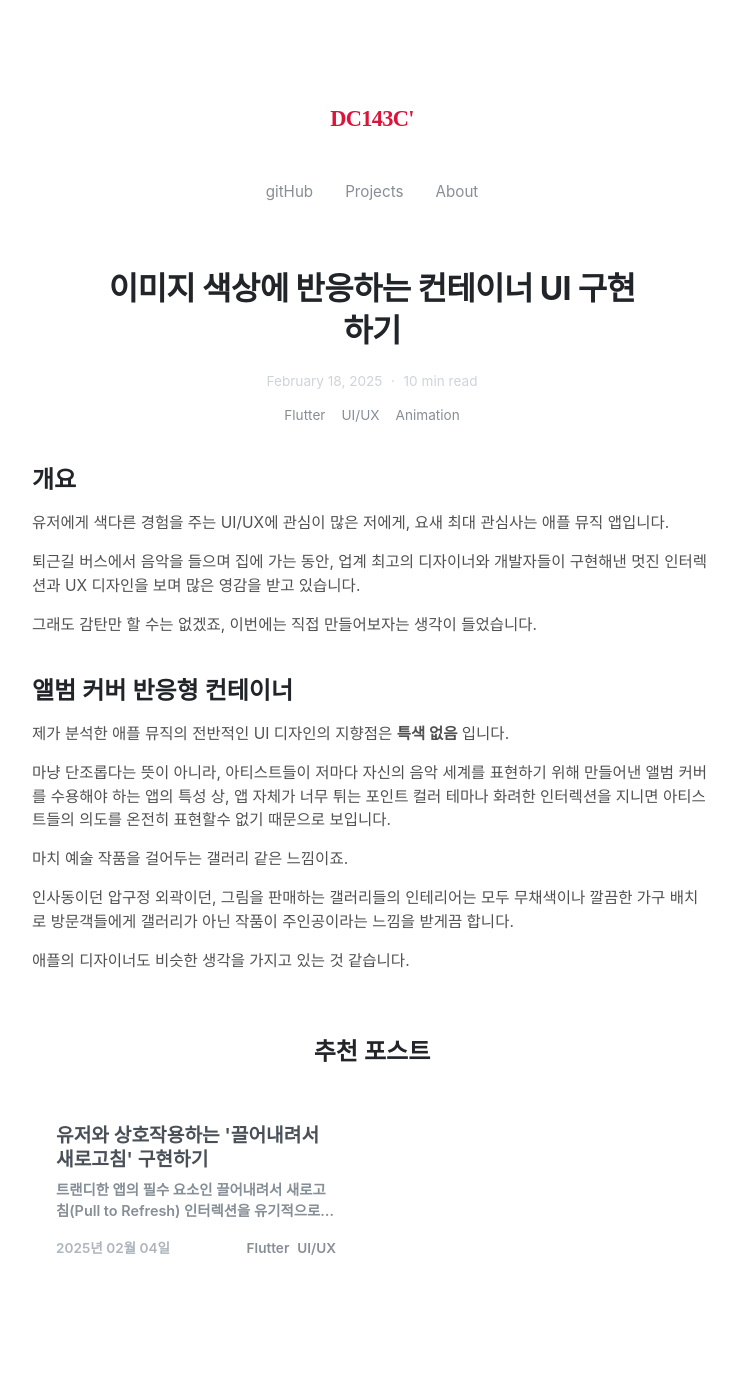
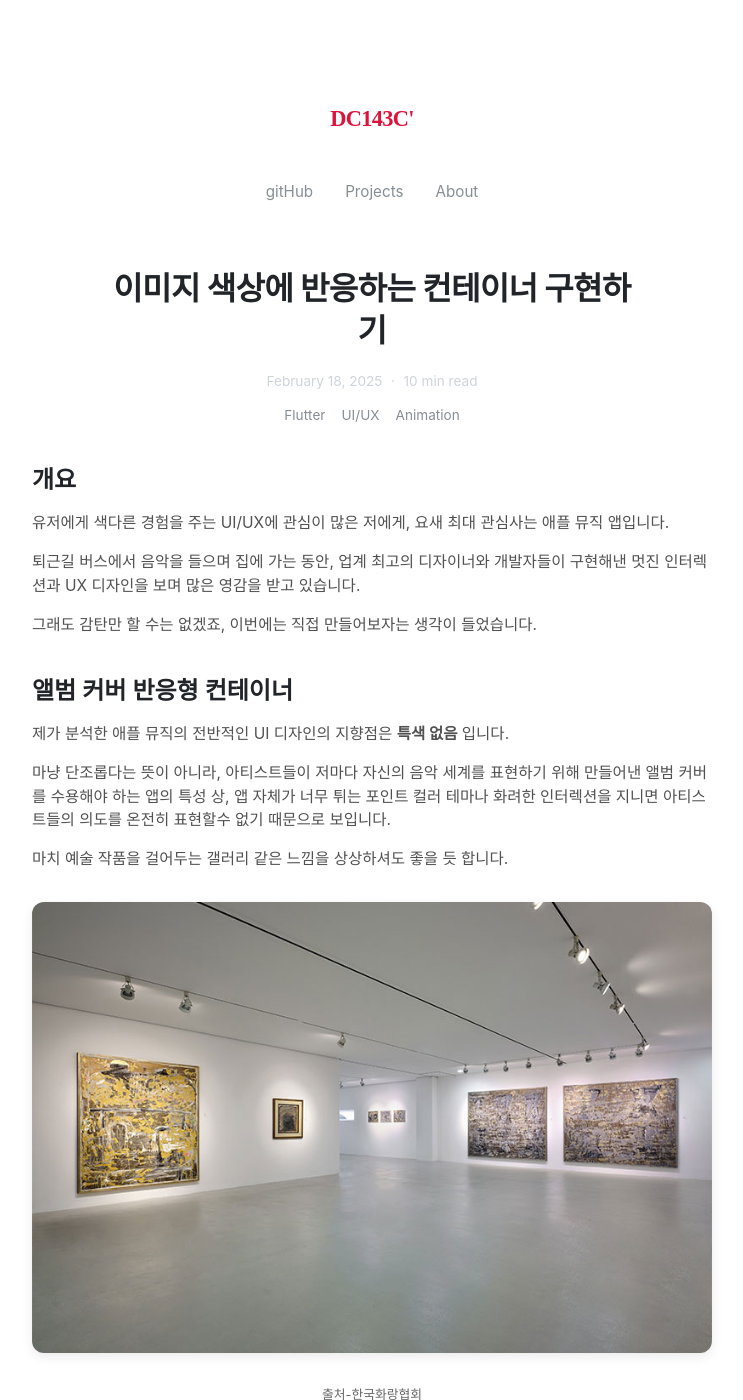
Before and after one commit to dc143cDev/dc143cDev.github.io, a Jekyll site: the page built from _posts/2025-02-18-color-responsible-splash.md, in a window 1280 px wide and 1400 px high. Shown: the whole window, without its empty margins (268-1011 px from the left). Built offline with Jekyll 4.4.1, drawn with Linux system fonts in a browser that asks for light colours; some web fonts are replaced; some of the changed text lies outside the part shown.

Commit message:
ㅔㅐㄴㅅ

```diff
--- a/_posts/2025-02-18-color-responsible-splash.md
+++ b/_posts/2025-02-18-color-responsible-splash.md
@@ -1,6 +1,6 @@
 ---
 layout: post
-title: "이미지 색상에 반응하는 컨테이너 UI 구현하기"
+title: "이미지 색상에 반응하는 컨테이너 구현하기"
 date: 2025-02-18
 tags: [Flutter, UI/UX, Animation]
 read_time: 10
@@ -21,8 +21,21 @@
 
 마냥 단조롭다는 뜻이 아니라, 아티스트들이 저마다 자신의 음악 세계를 표현하기 위해 만들어낸 앨범 커버를 수용해야 하는 앱의 특성 상, 앱 자체가 너무 튀는 포인트 컬러 테마나 화려한 인터렉션을 지니면 아티스트들의 의도를 온전히 표현할수 없기 때문으로 보입니다.
 
-마치 예술 작품을 걸어두는 갤러리 같은 느낌이죠.
+마치 예술 작품을 걸어두는 갤러리 같은 느낌을 상상하셔도 좋을 듯 합니다.
+
+<figure>
+  <img src="/assets/images/post-250218-01.jpg" alt="인사동 갤러리" class="screenshot">
+  <figcaption>출처-한국화랑협회</figcaption>
+</figure>
+
 
 인사동이던 압구정 외곽이던, 그림을 판매하는 갤러리들의 인테리어는 모두 무채색이나 깔끔한 가구 배치로 방문객들에게 갤러리가 아닌 작품이 주인공이라는 느낌을 받게끔 합니다.
 
 애플의 디자이너도 비슷한 생각을 가지고 있는 것 같습니다.
+
+<figure>
+  <img src="/assets/images/post-250218-02.jpg" alt="애플 뮤직 앱 앨범 커버 반응형 컨테이너" class="screenshot">
+  <figcaption>출처-애플 뮤직 앱</figcaption>
+</figure>
+
+애플 뮤직의 UI 테마 역시 아티스트들의 앨범 커버가 돋보이기 위해 화이트/블랙의 모던한 컬러를 기반으로, 거기에 최대한 화려함을 덜어낸 미니멀 디자인을 보여줍니다.
```
Also changed, not shown: assets/images/post-250218-01.jpg (added), assets/images/post-250218-02.jpg (added).
